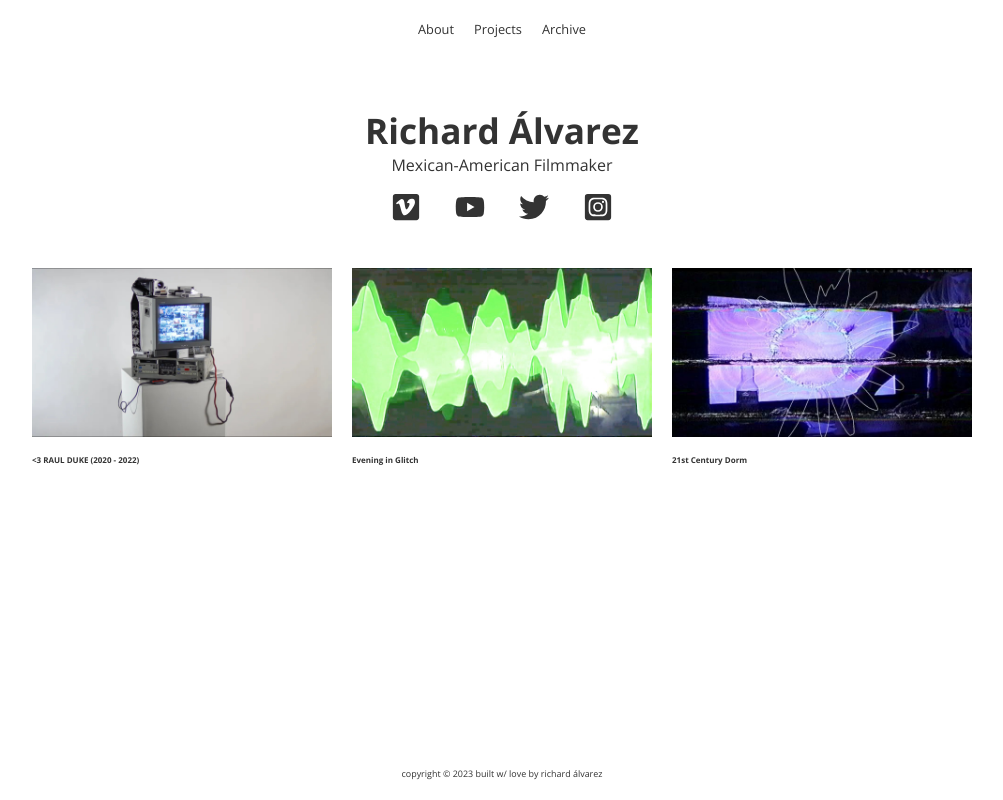
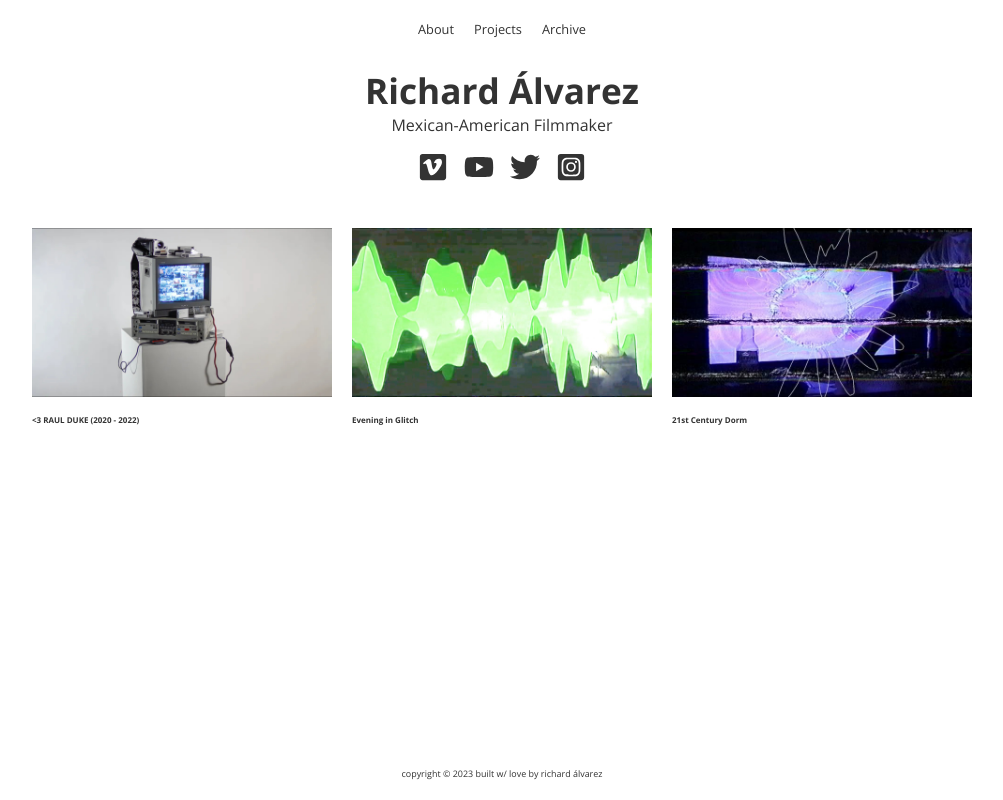
Before and after one commit to raulduk3/raulduke, a Next.js app: page / in a window 1280 px wide. Shown: the whole page, without its empty margins (138-1141 px from the left). Built offline with nearby package versions, Linux system fonts and the light colour scheme; a web font is replaced by a local one.

Commit message:
charlie fixed

```diff
--- a/pages/index.tsx
+++ b/pages/index.tsx
@@ -21,13 +21,11 @@ const HamburgerWrapper = ({ onClick }) => {
   )
 }
 
-const MenuWrapper = ({ open, onClick }) => {
+const MenuWrapper = ({onClick, open, children}) => {
 	return (
-        <Menu open={open} type="bool">
+        <Menu open={open} onClick={onClick}>
             <button onClick={onClick}>X</button>
-            <Link href="#about">About</Link>
-            <Link href="#contact">Projects</Link>
-            <Link href="#archive">Archive</Link>
+            {children}
         </Menu>
 	)
 }
@@ -109,7 +107,11 @@ const Index = () => {
                   {isMobile ? (
                       <>
                         <HamburgerWrapper onClick={handleClick} />
-                        <MenuWrapper open={open} onClick={handleClick}></MenuWrapper>
+                        <MenuWrapper open={open} onClick={handleClick}>
+                            <Link href="#about">About</Link>
+                            <Link href="#contact">Projects</Link>
+                            <Link href="#archive">Archive</Link>
+                        </MenuWrapper>
                       </>
                     ) : (
                         <>
--- a/styles/index.js
+++ b/styles/index.js
@@ -24,7 +24,7 @@ export const Navigation = styled.nav`
 `
 
 export const Hero = styled.div`
-    margin-top: 3.5em;
+    margin-top: 3em;
     margin-bottom: -6vh;
     display: flex;
     flex-direction: column;
@@ -37,6 +37,9 @@ export const Hero = styled.div`
     }
     h1 {
         margin-top: 0;
+    }
+    @media (min-width: 769px) {
+        margin-top: 1em;
     }
 `
 
@@ -74,7 +77,10 @@ export const Hamburger = styled.button`
     }
 `
 
-export const Menu = styled.div`
+
+export const Menu = styled.div.attrs(props => ({
+    'open': props.open,
+  }))`
     display: flex;
     flex-direction: column;
     align-items: center;
@@ -139,7 +145,7 @@ export const SocialLinksWrapper = styled.div`
     justify-content: space-evenly;
     margin-bottom: ${({ theme }) => theme.spacing.l};
     @media (min-width: 769px) {
-        width: 22vw;
+        width: 15vw;
     }
 `
 
```
